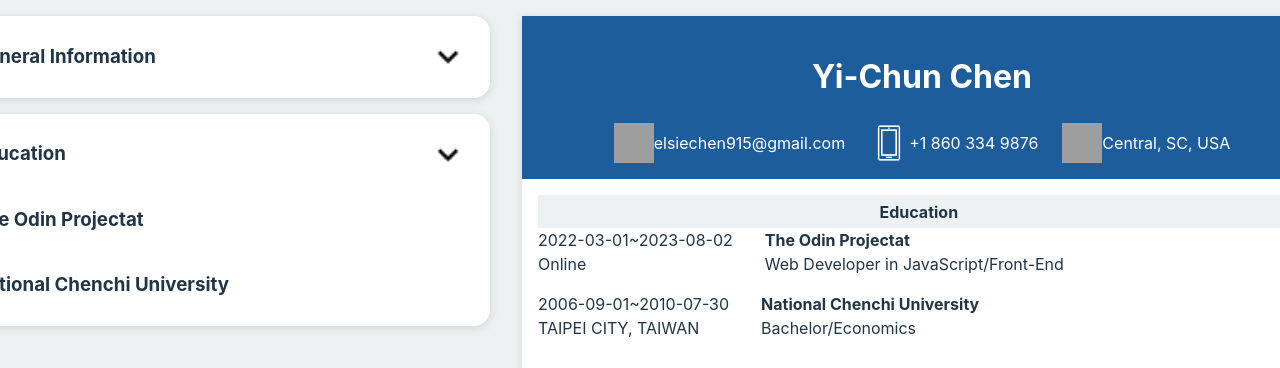
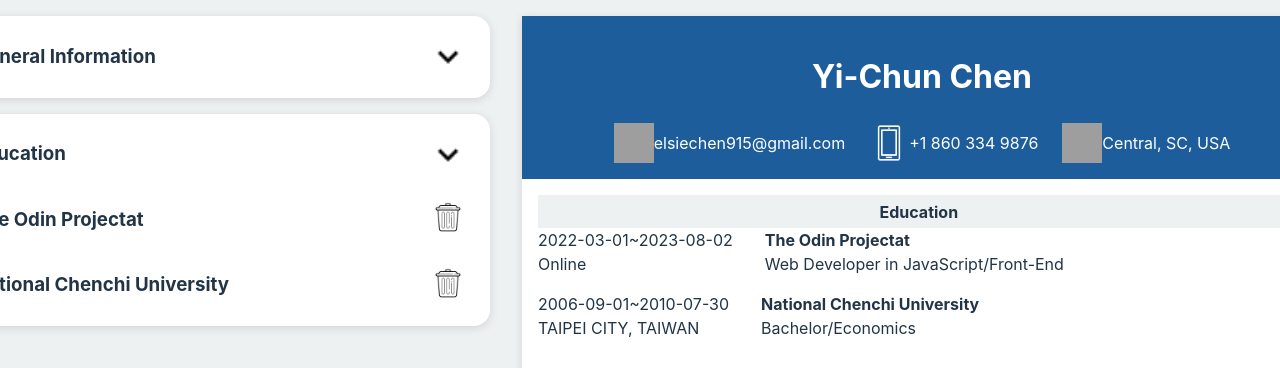
Before and after one commit to elsiechen/CV-Application, a React (Vite) app: page / in a window 1280 px wide. Shown: the top 368 px of the page. Built offline with nearby package versions, Linux system fonts and the light colour scheme; grey boxes are pictures that could not be loaded.

Commit message:
Build delete button

```diff
--- a/src/App.jsx
+++ b/src/App.jsx
@@ -8,6 +8,13 @@ import { initialGeneral, initialEducations } from './components/data'
 function App() {
   const [ general, setGeneral ] = useState(initialGeneral);
   const [ educations, setEducations ] = useState(initialEducations);
+
+  const handleDelete = (id) => {
+    const newEducations = educations.filter(education => {
+      return education.id !== id;
+    })
+    setEducations(newEducations);
+  }
 
   const handleChange = (e, id) => {
     e.preventDefault();
@@ -47,7 +54,8 @@ function App() {
           phoneChange={(e) => setGeneral({...general, phone: e.target.value})}
           addressChange={(e) => setGeneral({...general, address: e.target.value})}/>
         <EducationForm educations={educations}
-          handleChange={handleChange}/>
+          handleChange={handleChange}
+          handleDelete={handleDelete}/>
       </div>
       <div className='report'>
         <Report general={general}
--- a/src/components/EducationForm.jsx
+++ b/src/components/EducationForm.jsx
@@ -1,12 +1,13 @@
 import { useState } from 'react';
 import './components.css'
 import ToggleBtn from './ToggleBtn';
-
+import deleteImg from '/delete.png'
 
 export default function EducationForm(
     {
         educations,
-        handleChange
+        handleChange ,
+        handleDelete
     }
 ) {
     const keyItems = ['school', 'degree', 'field', 'location'];
@@ -29,7 +30,10 @@ export default function EducationForm(
                 <>
                 <div className='toggleContainer'>
                     <h3>{education.school}</h3>
-                    {/* <ToggleBtn isVisible={isVisible} handleToggle={handleToggle}/> */}
+                    <button type="button" className='deleteBtn'
+                         onClick={(e) => handleDelete(education.id)}>
+                        <img src={deleteImg} alt="Delete button" />
+                    </button>
                 </div>
                 {isVisible && <form key={education.id}>
                     {keyItems.map(keyItem => (
--- a/src/components/components.css
+++ b/src/components/components.css
@@ -113,3 +113,10 @@ hr {
 .toggle:hover {
     cursor: pointer;
 }
+
+.deleteBtn {
+    background-color: transparent;
+    margin-left: auto;
+    border: none;
+    cursor: pointer;
+}
```
Also changed, not shown: public/delete.png (added).
